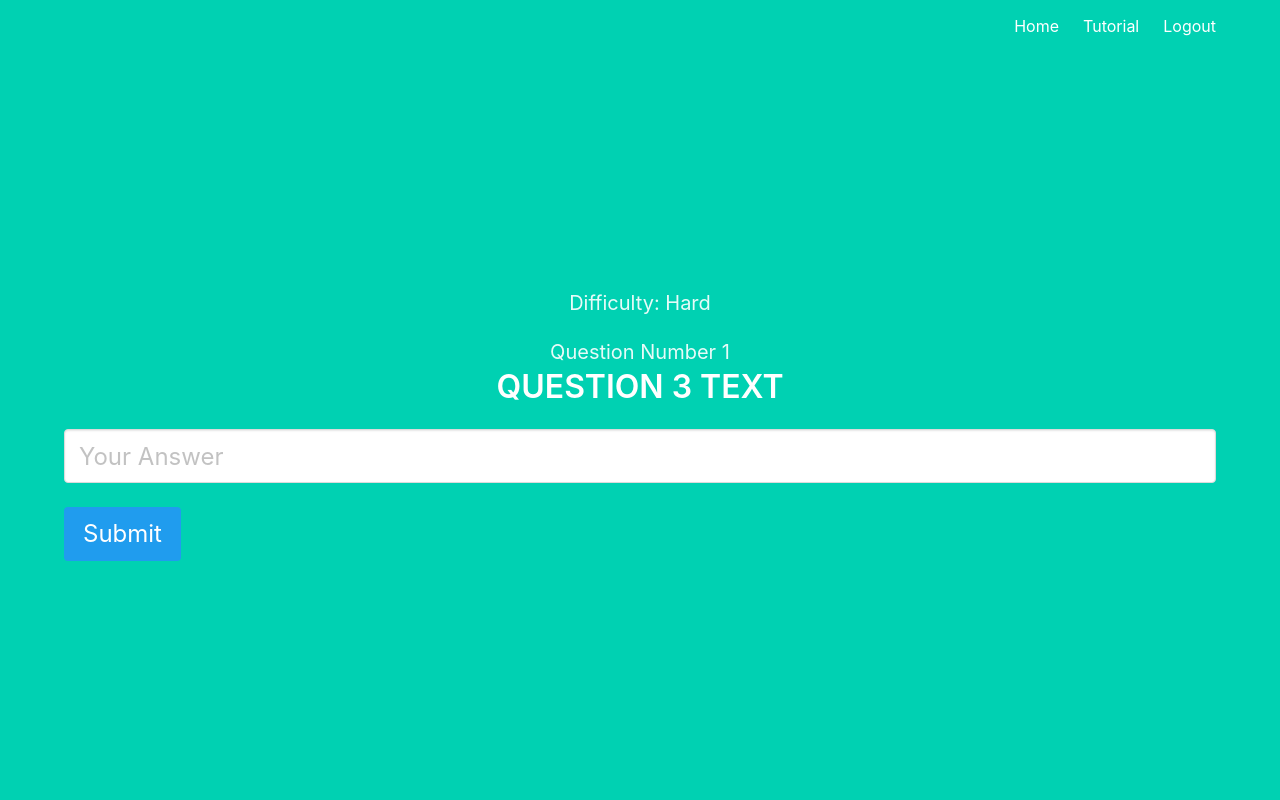
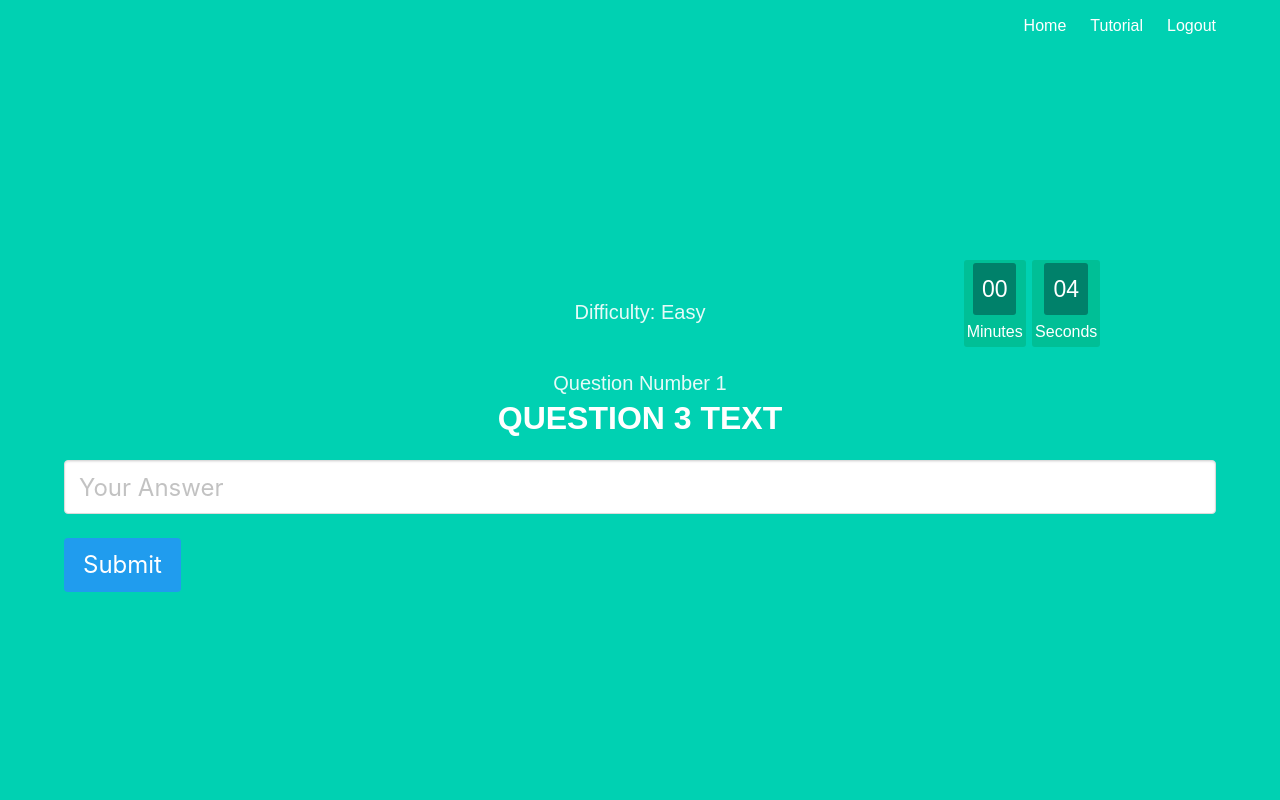
Before and after one commit to PallavHingu/VennDiagramQuiz-WebApp, a Flask app: page /hard-questions in a window 1280 px wide. Run offline with Flask 2, Linux system fonts and the light colour scheme; a user stored in the database is signed in; data comes from the database, SQL or seed files in the repository; both versions use the stored data as it was after the commit; some libraries are stand-ins or nearby versions.

Commit message:
basically finished

```diff
--- a/project/main.py
+++ b/project/main.py
@@ -113,7 +113,7 @@ def hardQuestions1():
         if last_Q_answer == data['input_answer']:
             # what happens when right answer
             print("CORRECT ANSWER")
-            current_user.points += 100
+            current_user.points += 20
             db.session.commit()
             is_correct = True
         else:
@@ -127,7 +127,7 @@ def hardQuestions1():
         db.session.commit()
 
         if len(left_questions_ids) == 0:
-            return jsonify(["finished", "finished", is_correct])
+            return jsonify(["finished", "finished", is_correct, last_Q_answer])
 
         this_Q_id = random.choice(left_questions_ids)
         print("this_Q_id", this_Q_id)
@@ -144,6 +144,7 @@ def hardQuestions1():
         this_Q = Questions.query.filter_by(id=this_Q_id).first()
         this_Q_text = this_Q.question
         is_correct = None
+        last_Q_answer = ""
 
 
 
@@ -154,7 +155,7 @@ def hardQuestions1():
     left_questions_ids = list(set(all_existing_qs_ids) - set(all_done_qs_ids))
 
     if len(left_questions_ids) == 0:
-        return jsonify(["finished", "finished", is_correct])
+        return jsonify(["finished", "finished", is_correct, last_Q_answer])
 
 
     data_list = []
@@ -162,6 +163,7 @@ def hardQuestions1():
     data_list.append(this_Q_num)
     data_list.append(this_Q_text)
     data_list.append(is_correct)
+    data_list.append(last_Q_answer)
 
     return jsonify(data_list)
 
@@ -220,7 +222,7 @@ def easyQuestions1():
         if last_Q_answer == data['input_answer']:
             # what happens when right answer
             print("CORRECT ANSWER")
-            current_user.points += 50
+            current_user.points += 10
             db.session.commit()
             is_correct = True
         else:
@@ -234,7 +236,7 @@ def easyQuestions1():
         db.session.commit()
 
         if len(left_questions_ids) == 0:
-            return jsonify(["finished", "finished", is_correct])
+            return jsonify(["finished", "finished", is_correct, last_Q_answer])
 
         this_Q_id = random.choice(left_questions_ids)
         print("this_Q_id", this_Q_id)
@@ -250,6 +252,7 @@ def easyQuestions1():
         this_Q = Questions.query.filter_by(id=this_Q_id).first()
         this_Q_text = this_Q.question
         is_correct = None
+        last_Q_answer = ""
 
     all_done_qs = History.query.filter_by(user_id=current_user.id).all()
     all_done_qs_ids = []
@@ -258,13 +261,14 @@ def easyQuestions1():
     left_questions_ids = list(set(all_existing_qs_ids) - set(all_done_qs_ids))
 
     if len(left_questions_ids) == 0:
-        return jsonify(["finished", "finished", is_correct])
+        return jsonify(["finished", "finished", is_correct, last_Q_answer])
 
     data_list = []
 
     data_list.append(this_Q_num)
     data_list.append(this_Q_text)
     data_list.append(is_correct)
+    data_list.append(last_Q_answer)
 
     return jsonify(data_list)
 
--- a/project/templates/hardQuestions.html
+++ b/project/templates/hardQuestions.html
@@ -3,9 +3,70 @@
 {% block content%}
 
 <body>
-    <h1 class="subtitle" id="difficulty">
-        Difficulty: Hard
-    </h1>
+    <style>
+        body {
+            text-align: center;
+            background: #00ECB9;
+            font-family: sans-serif;
+            font-weight: 100;
+        }
+
+        h1 {
+            color: #396;
+            font-weight: 100;
+            font-size: 40px;
+            margin: 40px 0px 20px;
+        }
+
+        #clockdiv {
+            font-family: sans-serif;
+            color: #fff;
+            display: inline-block;
+            font-weight: 100;
+            text-align: center;
+            font-size: 23px;
+        }
+
+        #clockdiv>div {
+            padding: 3px;
+            border-radius: 3px;
+            background: #00BF96;
+            display: inline-block;
+        }
+
+        #clockdiv div>span {
+            padding: 9px;
+            border-radius: 3px;
+            background: #00816A;
+            display: inline-block;
+        }
+
+        .smalltext {
+            padding-top: 5px;
+            font-size: 16px;
+        }
+    </style>
+
+    <div class="columns" id="column1">
+        <div class="column"></div>
+        <div class="column">
+            <h1 class="subtitle" id="difficulty">
+                Difficulty: Easy
+            </h1>
+        </div>
+        <div class="column">
+            <div id="clockdiv">
+                <div>
+                    <span class="minutes"></span>
+                    <div class="smalltext">Minutes</div>
+                </div>
+                <div>
+                    <span class="seconds"></span>
+                    <div class="smalltext">Seconds</div>
+                </div>
+            </div>
+        </div>
+    </div>
 
     <h2 class="subtitle" id="questionNumberWrapper">
         Question Number <span class="subtitle" id="questionNumber"></span>
@@ -17,7 +78,8 @@
     <input class="input is-large" id="answerBox" type="text" name="answer" placeholder="Your Answer">
     <br><br>
     <div id="butt">
-        <button class="button is-block is-info is-large js-modal-trigger" data-target="modal-js" id="nextQ">Submit</button>
+        <button class="button is-block is-info is-large js-modal-trigger" data-target="modal-js"
+            id="nextQ">Submit</button>
     </div>
     <h1 class="title" id="completed1">
         All Hard Questions Completed.
@@ -36,6 +98,7 @@
             <section class="modal-card-body">
                 <!-- Content ... -->
                 <h1 class="title" id="isCorrect" style="color: black;">IDK</h1>
+                <p class="subtitle" id="correctAns" style="color: green;"></p>
             </section>
             <footer class="modal-card-foot">
                 <button class="button is-success" id="closeModalButt">Next</button>
@@ -61,8 +124,55 @@
             document.getElementById("nextQ").click();
         };
 
+        function getTimeRemaining(endtime) {
+            const total = Date.parse(endtime) - Date.parse(new Date());
+            const seconds = Math.floor((total / 1000) % 60);
+            const minutes = Math.floor((total / 1000 / 60) % 60);
+            // const hours = Math.floor((total / (1000 * 60 * 60)) % 24);
+            // const days = Math.floor(total / (1000 * 60 * 60 * 24));
+
+            return {
+                total,
+                // days,
+                // hours,
+                minutes,
+                seconds
+            };
+        }
+
+        function initializeClock(id, endtime) {
+            const clock = document.getElementById(id);
+            // const daysSpan = clock.querySelector('.days');
+            // const hoursSpan = clock.querySelector('.hours');
+            const minutesSpan = clock.querySelector('.minutes');
+            const secondsSpan = clock.querySelector('.seconds');
+
+            function updateClock() {
+                const t = getTimeRemaining(endtime);
+
+                // daysSpan.innerHTML = t.days;
+                // hoursSpan.innerHTML = ('0' + t.hours).slice(-2);
+                minutesSpan.innerHTML = ('0' + t.minutes).slice(-2);
+                secondsSpan.innerHTML = ('0' + t.seconds).slice(-2);
+
+                if (t.total <= 0) {
+                    clearInterval(timeinterval);
+                    // when timer finishes, click next button
+                    document.getElementById("nextQ").click();
+                }
+            }
+
+            updateClock();
+            const timeinterval = setInterval(updateClock, 1000);
+        }
+
+        const deadline = new Date(Date.parse(new Date()) + 1 * 10 * 1000);
+        initializeClock('clockdiv', deadline);
+
         $('#closeModalButt').click(function () {
             document.getElementById("modal").classList.remove('is-active');
+            const deadline = new Date(Date.parse(new Date()) + 1 * 10 * 1000);
+            initializeClock('clockdiv', deadline);
         })
 
         $("#nextQ").click(function () {
@@ -83,6 +193,7 @@
                     question_number = response[0];
                     question_text = response[1];
                     is_correct = response[2];
+                    correctAns = response[3];
 
                     if (question_number == "finished") {
                         console.log("completed all questions");
@@ -92,6 +203,9 @@
                         document.getElementById("questionText").style.display = "none";
                         document.getElementById("answerBox").style.display = "none";
                         document.getElementById("butt").style.display = "none";
+                        document.getElementById("clockdiv").style.display = "none";
+                        document.getElementById("column1").style.display = "none";
+
                         document.getElementById("completed1").value = "All Hard Questions Completed.";
                         document.getElementById("completed2").value = "Come back later to check for more hard questions!";
                         document.getElementById("completed1").style.display = "block";
@@ -109,12 +223,13 @@
                         document.getElementById("isCorrect").innerHTML = "Correct";
                         document.getElementById("isCorrect").style.color = "green";
                         document.getElementById("modal").classList.add('is-active');
-
+                        document.getElementById('correctAns').innerHTML = "";
                     }
                     else if (is_correct == false) {
                         document.getElementById("isCorrect").innerHTML = "Incorrect";
                         document.getElementById("isCorrect").style.color = "red";
                         document.getElementById("modal").classList.add('is-active');
+                        document.getElementById("correctAns").innerHTML = "Correct Answer: " + correctAns;
                     }
 
                 },
```
Also changed, not shown: project/templates/easyQuestions.html (+108 -101 lines), project/db.sqlite.
